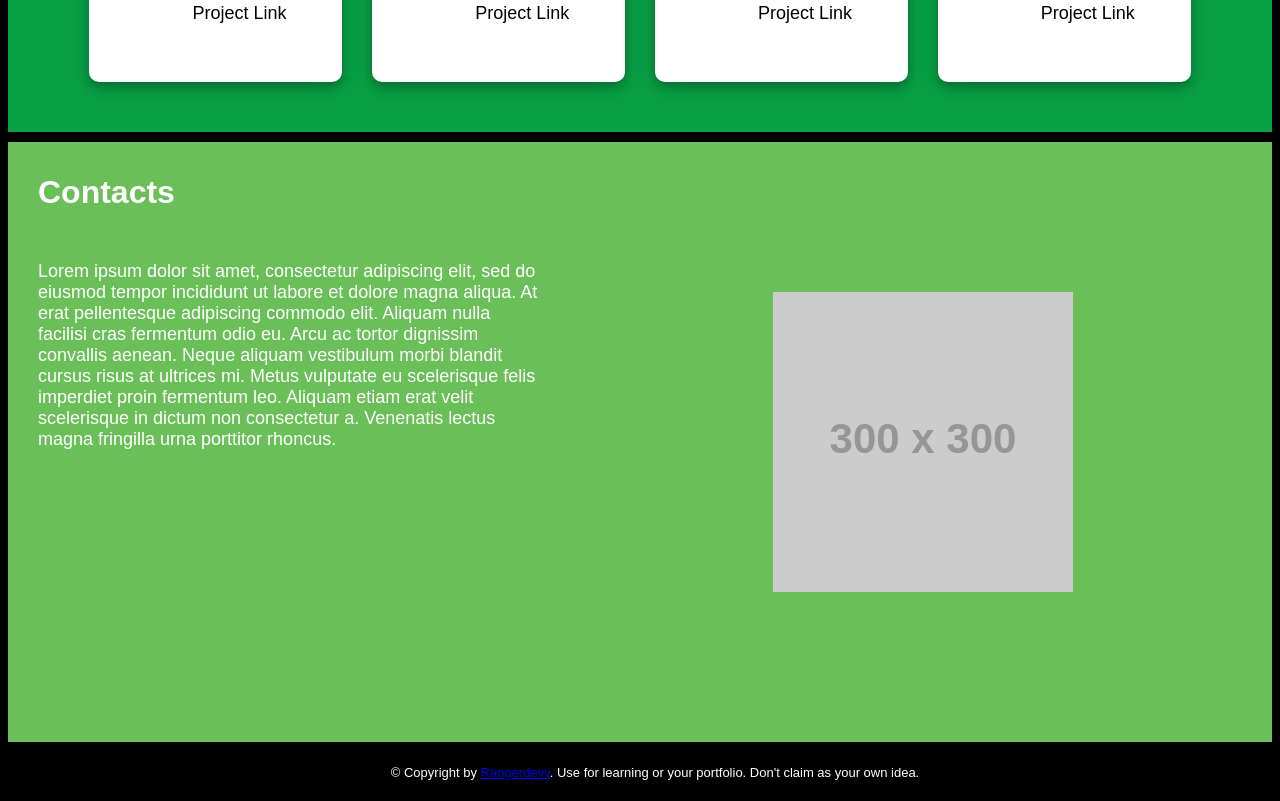
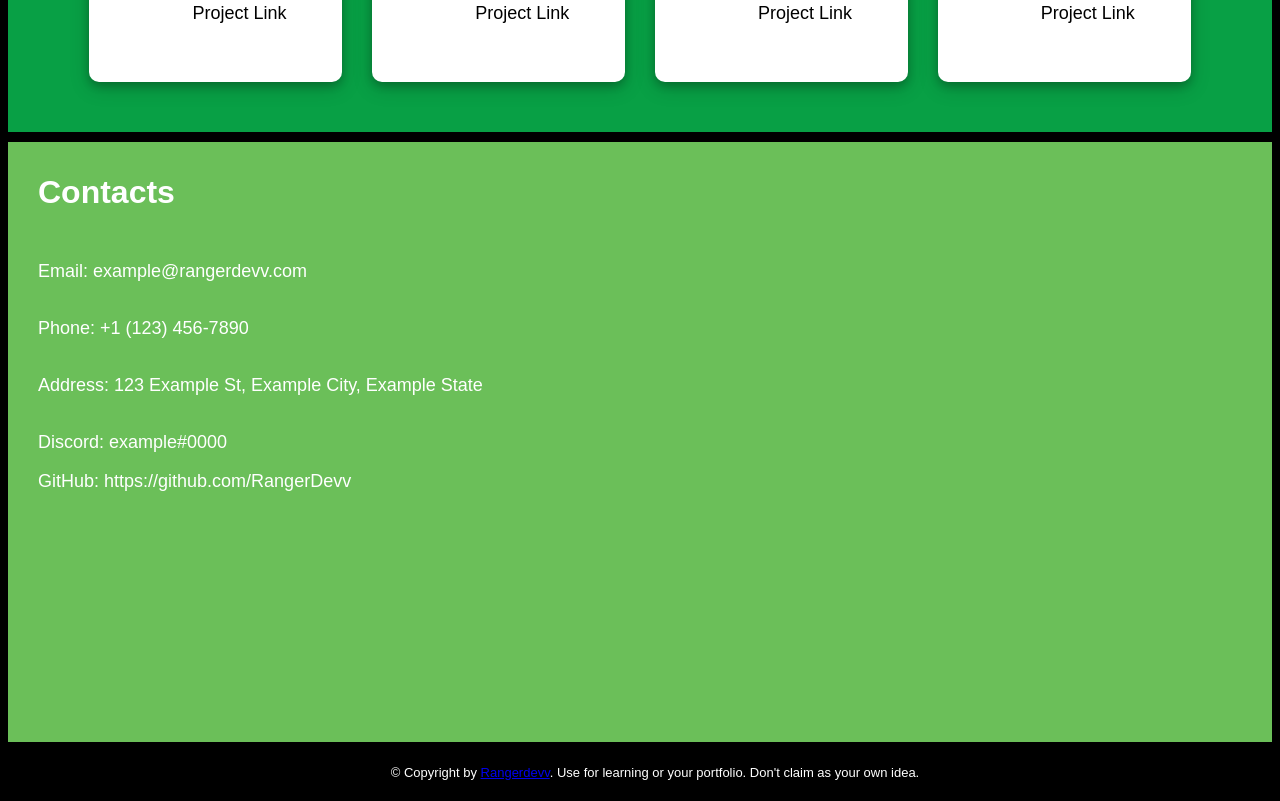
Before and after one commit to RangerDevv/Portfolio-Templete-Website, a website built with Vite: page index.html in a window 1280 px wide. Shown: the part 1739-2540 px from the top of the page. Built offline with nearby package versions, Linux system fonts and the light colour scheme; placeholder pictures from the web are drawn by us.

Commit message:
Concats Page

```diff
--- a/index.html
+++ b/index.html
@@ -4,7 +4,7 @@
     <meta charset="UTF-8" />
     <link rel="icon" type="image/svg+xml" href="favicon.svg" />
     <meta name="viewport" content="width=device-width, initial-scale=1.0" />
-    <title>Vite App</title>
+    <title>Portfolio Template</title>
     <link rel="stylesheet" href="style.css" />
   </head>
   <body>
@@ -49,11 +49,14 @@
         </div>
         <div id="Contactscontainer">
           <p id="CardTitle">Contacts</p>
-          <p id="CardText">Lorem ipsum dolor sit amet, consectetur adipiscing elit, sed do eiusmod tempor incididunt ut labore et dolore magna aliqua. At erat pellentesque adipiscing commodo elit. Aliquam nulla facilisi cras fermentum odio eu. Arcu ac tortor dignissim convallis aenean. Neque aliquam vestibulum morbi blandit cursus risus at ultrices mi. Metus vulputate eu scelerisque felis imperdiet proin fermentum leo. Aliquam etiam erat velit scelerisque in dictum non consectetur a. Venenatis lectus magna fringilla urna porttitor rhoncus.</p>
-          <div id="CardImage" ><img src="https://via.placeholder.com/300x300" alt="Placeholder" /></div>
+          <p id="CardText">Email: example@rangerdevv.com</p>
+          <p id="CardText">Phone: +1 (123) 456-7890</p>
+          <p id="CardText">Address: 123 Example St, Example City, Example State</p>
+          <p id="CardText">Discord: example#0000</p>
+          <a href="https://github.com/RangerDevv" id="CardText">GitHub: https://github.com/RangerDevv</a>
         </div>
         <div class="CopyRight">
-          <p>© Copyright by <a href="rangerdevv.github.io">Rangerdevv</a>. Use for learning or your portfolio. Don't claim as your own idea.</p>
+          <p>© Copyright by <a href="https://rangerdevv.github.io">Rangerdevv</a>. Use for learning or your portfolio. Don't claim as your own idea.</p>
         </div>
       </div>
     </div>
```
